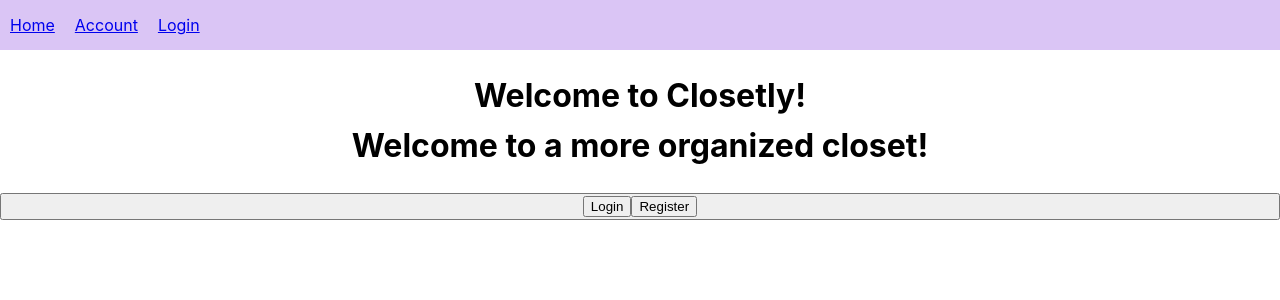
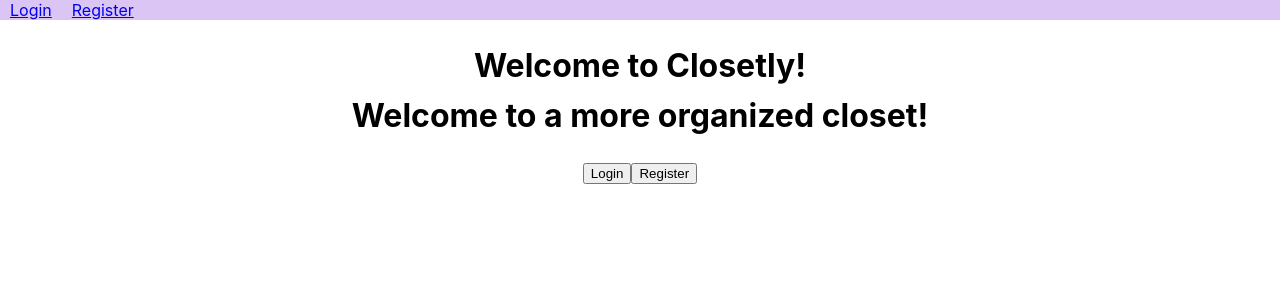
Before and after one commit to nikitasheremet/closetly-frontend, a React (Create React App) app: page /landing in a window 1280 px wide. Shown: the top 300 px of the page. Built offline with nearby package versions, Linux system fonts and the light colour scheme.

Commit message:
update navbar logic

```diff
--- a/src/components/App.tsx
+++ b/src/components/App.tsx
@@ -3,13 +3,12 @@ import { BrowserRouter, Switch, Route } from "react-router-dom";
 import Account from "./Account/Account";
 import Login from "./Login/Login";
 import Main from "./Home/Main";
-import Navbar from "./Navbar";
+
 import LandingPage from "./LandingPage/LandingPage";
 
 function App() {
   return (
     <BrowserRouter>
-      <Navbar />
       <Switch>
         <Route path="/account">
           <Account />
--- a/src/components/LandingPage/LandingPage.tsx
+++ b/src/components/LandingPage/LandingPage.tsx
@@ -1,8 +1,10 @@
 import React from "react";
+import Navbar from "../Navbar";
 import styled from "styled-components";
 const LandingPage = () => {
   return (
     <LandingPageWrapper>
+      <Navbar />
       <LandingPageWelcomeMessage>
         Welcome to Closetly! <br /> Welcome to a more organized closet!
       </LandingPageWelcomeMessage>
@@ -24,7 +26,7 @@ const LandingPageWelcomeMessage = styled.h1`
   text-align: center;
   line-height: 50px;
 `;
-const CtaButtonWrapper = styled.button`
+const CtaButtonWrapper = styled.div`
   display: flex;
   flex-direction: row;
   align-items: space-around;
--- a/src/components/Navbar.tsx
+++ b/src/components/Navbar.tsx
@@ -1,12 +1,31 @@
 import { Link } from "react-router-dom";
 import styled from "styled-components";
+import { useLocation } from "react-router-dom";
+
+const externalHeaderLocations = ["landing", "login", "register"];
 
 function Navbar() {
+  const currentPath = useLocation().pathname;
+  const isPathExternal =
+    currentPath &&
+    externalHeaderLocations.filter((pathName) => currentPath.includes(pathName))
+      .length > 0;
+
   return (
     <Nav id="navigation-wrapper">
-      <HeaderLink to="/">Home</HeaderLink>
-      <HeaderLink to="/account">Account</HeaderLink>
-      <HeaderLink to="/login">Login</HeaderLink>
+      {!isPathExternal && (
+        <>
+          <HeaderLink to="/">Home</HeaderLink>
+          <HeaderLink to="/account">Account</HeaderLink>
+        </>
+      )}
+
+      {isPathExternal && (
+        <>
+          <HeaderLink to="/login">Login</HeaderLink>
+          <HeaderLink to="/login">Register</HeaderLink>
+        </>
+      )}
     </Nav>
   );
 }
```
